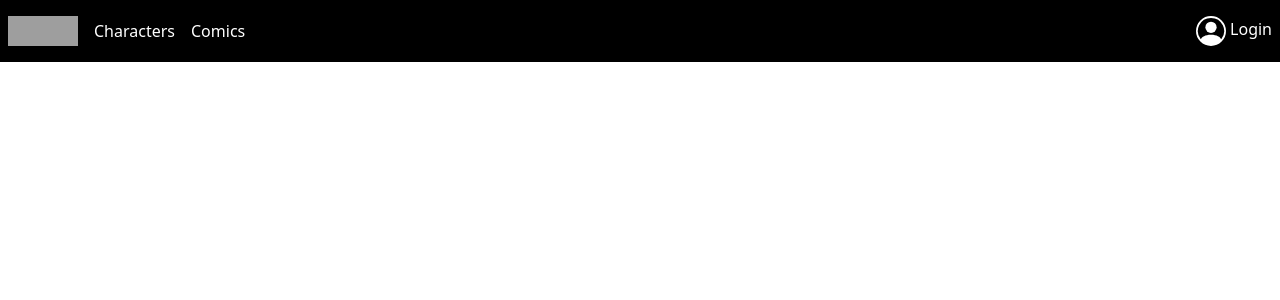
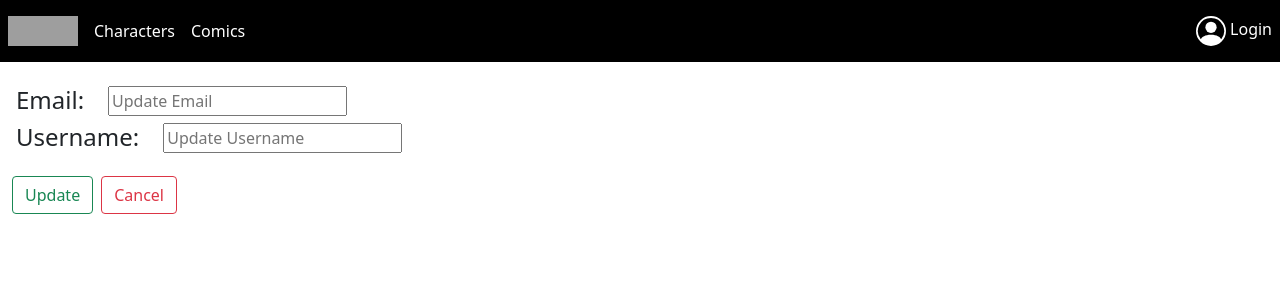
Before and after one commit to ElonHodge/marvelapi, a React (Create React App) app: page /accountEdit in a window 1280 px wide. Shown: the top 300 px of the page. Built offline with nearby package versions, Linux system fonts and the light colour scheme; no server answers; grey boxes are pictures that could not be loaded.

Commit message:
update page

```diff
--- a/src/App.css
+++ b/src/App.css
@@ -26,3 +26,8 @@
     border:none;
     color:transparent
 }
+
+.customLink {
+    text-decoration: none;
+
+}
--- a/src/App.js
+++ b/src/App.js
@@ -1,7 +1,7 @@
 import './App.css'
 import {spiderCharacterData as characterData} from "./spiderCharacterData"
 import spiderComicData from "./spiderComicData";
-import { Route, Routes} from "react-router-dom";
+import {Route, Routes, useLocation} from "react-router-dom";
 import {CharacterSearch} from "./pages/characterSearch";
 import Navbar from "./components/Navbar";
 import Home from "./pages/home";
@@ -13,12 +13,12 @@ import Favorites from "./pages/favorites";
 import heart from "./images/heart.svg";
 import heart_fill from "./images/heart_fill.svg";
 import {initializeApp} from 'firebase/app';
-import {getFirestore, doc, deleteDoc, setDoc, getDocs, collection, getDoc} from 'firebase/firestore';
-import {getAuth, onAuthStateChanged,signOut} from 'firebase/auth';
+import {getAuth, onAuthStateChanged,signOut,updateEmail} from 'firebase/auth';
 import Login from "./pages/login";
 import UserAccount from "./pages/userAccount";
 import {useNavigate} from "react-router-dom";
 import axios from "axios";
+import UserAccountEdit from "./pages/userAccountEdit";
 
 const firebaseApp = initializeApp({
     apiKey: "AIzaSyDkwb1l6sp-XKMsSpowRd-KZXuq3Wo5fQI",
@@ -28,16 +28,14 @@ const firebaseApp = initializeApp({
     messagingSenderId: "736554199494",
     appId: "1:736554199494:web:ab7a2a04373b372b6eeac7"
 });
-const fireStore = getFirestore();
 const auth = getAuth(firebaseApp);
 
 function App() {
     const [userID, setUserID] = useState("")
-    const [userName,setUsername ] = useState("");
+    const [userInfo,setUserInfo ] = useState("");
     const [favoritesCharacters, setFavoritesCharacters] = useState([]);
     const navigate = useNavigate();
-
-
+    const location = useLocation();
 
     //**Hearts**//
     const toggleHeart = (character) => {
@@ -46,7 +44,7 @@ function App() {
             const getIndex = (element) => element.charId === character.id;
             let image = document.getElementById("H" + character.id);
             if (image.src.match(heart)) {
-                if (doubleValidation === false){
+                if (doubleValidation === false) {
                     favoritesCharacters.push(character)
                     writeToUserFavorites(character)
                     console.log("favoritesList added")
@@ -55,15 +53,15 @@ function App() {
 
             } else {
                 let index = favoritesCharacters.findIndex(getIndex);
+                deleteCharacterFromUsersFavorites(favoritesCharacters[index].favId)
                 favoritesCharacters.splice(index, 1)
                 image.src = heart;
-                deleteCharacterFromUsersFavorites(favoritesCharacters[index].favId)
                 console.log("favoritesList removed")
             }
         }
     }
 
-
+    //**Api delete**//
     const deleteCharacterFromUsersFavorites = async (favId) =>{
         try {
             await axios.delete("http://localhost:8080/api/v1/deletefav/" + favId)
@@ -72,40 +70,42 @@ function App() {
         }
     }
 
-    const stateChange = async () => {
+    const userStateChange = async () => {
         await onAuthStateChanged(auth, (user) => {
             if (user) {
                 setUserID(user);
             } else {
-                // User is signed out
-                // ...
-
+                setFavoritesCharacters([])
+                setUserID("")
             }
         });
 
 
     }
 
-
     const viewCollection = async () => {
+        if (userID!==""){
             try {
                 const  response = await  axios.get("http://localhost:8080/api/v1/favsbyuserid/"+userID.uid);
                 setFavoritesCharacters(response.data)
             } catch (error) {
                 console.error(error)
             }
+        }
+
 
     }
 
-
     const getUserName = async () => {
+        if (userID!==""){
             try {
-                // eslint-disable-next-line no-template-curly-in-string
                 const  response = await  axios.get("http://localhost:8080/api/v1/userbyid/"+userID.uid)
-                setUsername(response.data.userName)
+                setUserInfo(response.data)
             } catch (error) {
                 console.error(error)
             }
+        }
+
     }
 
     const writeToUserFavorites =  (character) => {
@@ -123,21 +123,31 @@ function App() {
     }
 
 
+    const updateUserEmail  = async (email) =>{
+        try {
+            await updateEmail(auth.currentUser, email)
+            console.log("updated"+userID)
 
-
-
-
-
+        } catch (e) {
+            console.log(e)
+        }
+    }
 
     const logout = async () => {
+        if (location.state === null){
+            navigate("/characters")
+        }else {
+            navigate(location.state, {replace:true})
+        }
+
         try {
             await signOut(auth);
+            setFavoritesCharacters([])
             setUserID("")
-            setUsername('')
-            navigate("/characters")
-            setFavoritesCharacters([])
+            setUserInfo('')
+
         } catch (e) {
-            console.log(e)
+
         }
     }
 
@@ -145,18 +155,18 @@ function App() {
     useEffect(() => {
         viewCollection()
         getUserName()
-        stateChange()
-    }, [userID,userName])
+        userStateChange()
+    }, [userID,userInfo])
 
 
     return (
         <UserContext.Provider value={userID}>
 
             <div>
-                <Navbar logout={logout} username={userName}/>
+                <Navbar logout={logout} userInfo={userInfo}/>
                 <Routes>
                     <Route path='/' element={<Home/>}/>
-                    <Route path='home' element={<Home/>} />
+                    <Route path='home' element={<Home/>}/>
                     <Route path='characters' element={<CharacterSearch toggleHeart={toggleHeart}
                                                                        res={characterData}
                                                                        favoritesList={favoritesCharacters}/>}/>
@@ -164,10 +174,16 @@ function App() {
 
                     <Route path='signUp' element={<SignUp setUserID={setUserID}/>}/>
                     <Route path='login' element={<Login/>}/>
-                    <Route path='account' element={<UserAccount userID={userID} username={userName} logout={logout}/>}/>
-                    <Route path='favorites' element={<Favorites userID={userID}  favoritesList={favoritesCharacters}
+                    <Route path='account' element={<UserAccount userID={userID}
+                                                                userInfo={userInfo} logout={logout}
+
 
                     />}/>
+                    <Route path='accountEdit' element={<UserAccountEdit userID={userID}
+                                                                        userInfo={userInfo} logout={logout}
+                                                                        updateUserEmail={updateUserEmail}
+                    />}/>
+                    <Route path='favorites' element={<Favorites userID={userID}/>}/>
                 </Routes>
             </div>
         </UserContext.Provider>
--- a/src/apiInfo.js
+++ b/src/apiInfo.js
@@ -1,7 +1,5 @@
-// const oldApiKey = "&apikey=1566f6b07d868c5b4fc755de7d49438f&"
-const apiKey = "&apikey=f95d7fa2baa374d0c7945c10da5c5fa8&"
-// const oldHash = "hash=0b9e5f3a63a2947925a056ce16a6359d"
-const hash = "hash=9c5be016ca835839b2ef1c323dba0483"
+const apiKey = "&apikey=1566f6b07d868c5b4fc755de7d49438f&"
+const hash = "hash=0b9e5f3a63a2947925a056ce16a6359d"
 const baseCharacters = "https://gateway.marvel.com/v1/public/characters/"
 const authorization = apiKey+hash
 
--- a/src/components/PaginationSets.js
+++ b/src/components/PaginationSets.js
@@ -1,4 +1,3 @@
-import {Link} from "react-router-dom";
 
 const PaginationSets = ({pages,paginate,mouseOver,click}) => {
 
--- a/src/pages/characterSearch.js
+++ b/src/pages/characterSearch.js
@@ -250,9 +250,7 @@ const CharacterSearch = ({res,toggleHeart,favoritesList}) => {
 
                                                     <div className="col-2 ">
                                                         <button type={"button"} className={`btnClear`}
-                                                                data-bs-toggle="tooltip"
-                                                                data-bs-placement="bottom"
-                                                                title="Login to like"
+
                                                         >
                                                             {/*{**Hearts*}*/}
                                                             <img id={"H" + value.id} src={heart} alt={`heart`}
@@ -345,7 +343,6 @@ const CharacterSearch = ({res,toggleHeart,favoritesList}) => {
     }
 
 
-
     useEffect(() => {
             showFavorites()
         let tempNumberOfPages;
--- a/src/pages/userAccount.js
+++ b/src/pages/userAccount.js
@@ -1,16 +1,37 @@
-import React, { useEffect} from 'react';
+import React, {useEffect} from 'react';
+import {Link, useLocation} from "react-router-dom";
+import '../App'
+const UserAccount = ({userID,userInfo,logout}) => {
 
 
-const UserAccount = ({userID,username,logout}) => {
+    const location = useLocation();
+
 
     useEffect(() => {
-    },[userID,username])
+    },[userID,userInfo])
+
+
+
+
     return (
+
         <div className={`container-fluid mt-4`}>
-            <p><span className='fw-bold'>Email: </span>  {userID?.email}</p>
-            <p><span className='fw-bold'>Username : </span>  {username}</p>
+
+            <div className="row">
+                    <p><span className='fw-bold'>Email: </span>  {userInfo.userEmail}</p>
+
+            </div>
+
+            <p><span className='fw-bold'>Username : </span>  {userInfo.userName}</p>
+
             <button type={"button"} onClick={() =>  logout()} className={'btn btn-outline-danger'}>
                 Logout
+            </button>
+            <button type="button" className="btn btn-outline-success  ">
+
+                <Link className = "text-black customLink" state={`/account`} to="/login">
+                    Edit
+                </Link>
             </button>
         </div>
     );
--- /dev/null
+++ b/src/pages/userAccountEdit.js
@@ -0,0 +1,98 @@
+import React, {useEffect, useState} from 'react';
+import {Link, useLocation, useNavigate} from "react-router-dom";
+import '../App'
+import axios from "axios";
+const UserAccountEdit = ({userID,userInfo,updateUserEmail}) => {
+
+
+    const [userInputName, setUserInputName] = useState(userInfo.userName)
+    const [userInputEmail, setUserInputEmail] = useState(userInfo.userEmail)
+    const navigate = useNavigate();
+
+
+
+    const updateUser = async () => {
+
+        await axios.put('http://localhost:8080/api/v1/updateuser/'+userID.uid, {
+            "userId": userID.uid,
+            "userName": userInputName,
+            "userEmail": userInputEmail,
+        })
+    }
+
+    const handleChange = (e) => {
+        e.target.id === 'userInputEmail' ?
+            setUserInputEmail(e.target.value) : setUserInputName(e.target.value)
+    }
+
+    const handleSubmit = e => {
+        e.preventDefault()
+        updateUserEmail(userInputEmail)
+        updateUser().then(navigate("/account",{replace:true})
+        )
+
+
+    }
+
+    const cancelButton = () =>{navigate("/account", {replace: true})}
+
+
+    const formLayout = () =>
+        <form className="row g-3 form-control-sm. mt-4 " onSubmit={handleSubmit}>
+
+            <div className='row'>
+            <div className="col-auto ">
+            <h4>Email: </h4>
+        </div>
+            <div className="col-auto ">
+                <input type="input"  onChange={handleChange}
+                       placeholder="Update Email "
+                       aria-label="Recipient's username" aria-describedby="basic-addon2"
+                       id='userInputEmail'
+                       name='userInput'
+                       value={userInputEmail}/>
+            </div>
+            </div>
+            <div className='row'>
+                <div className="col-auto ">
+                    <h4>Username: </h4>
+                </div>
+                <div className="col-auto ">
+                    <input type="input"  onChange={handleChange}
+                           placeholder="Update Username "
+                           aria-label="Recipient's username" aria-describedby="basic-addon2"
+                           id='userInputName'
+                           name='userInput'
+                           value={userInputName}/>
+                </div>
+            </div>
+            <div className="col-auto ">
+                <div className="input-group-append">
+                    <button className="btn btn-outline-success " type="button" onClick={handleSubmit}>
+                        Update
+                    </button>
+                    <button className={`btn btn-outline-danger mx-2`} type={`button`} onClick={cancelButton}>
+                        Cancel
+                    </button>
+                </div>
+            </div>
+
+    </form>
+
+    useEffect(() => {
+    },[userID,userInfo])
+
+
+
+
+    return (
+
+        <div className={`container-fluid `}>
+
+            {formLayout()}
+
+        </div>
+    );
+};
+
+export default UserAccountEdit;
```
Also changed, not shown: src/components/Navbar.js (+4 -5 lines), src/pages/favorites.js (+2 -16 lines), src/pages/login.js (+5 -5 lines). Lines whose indentation alone changed are shown as unchanged.
